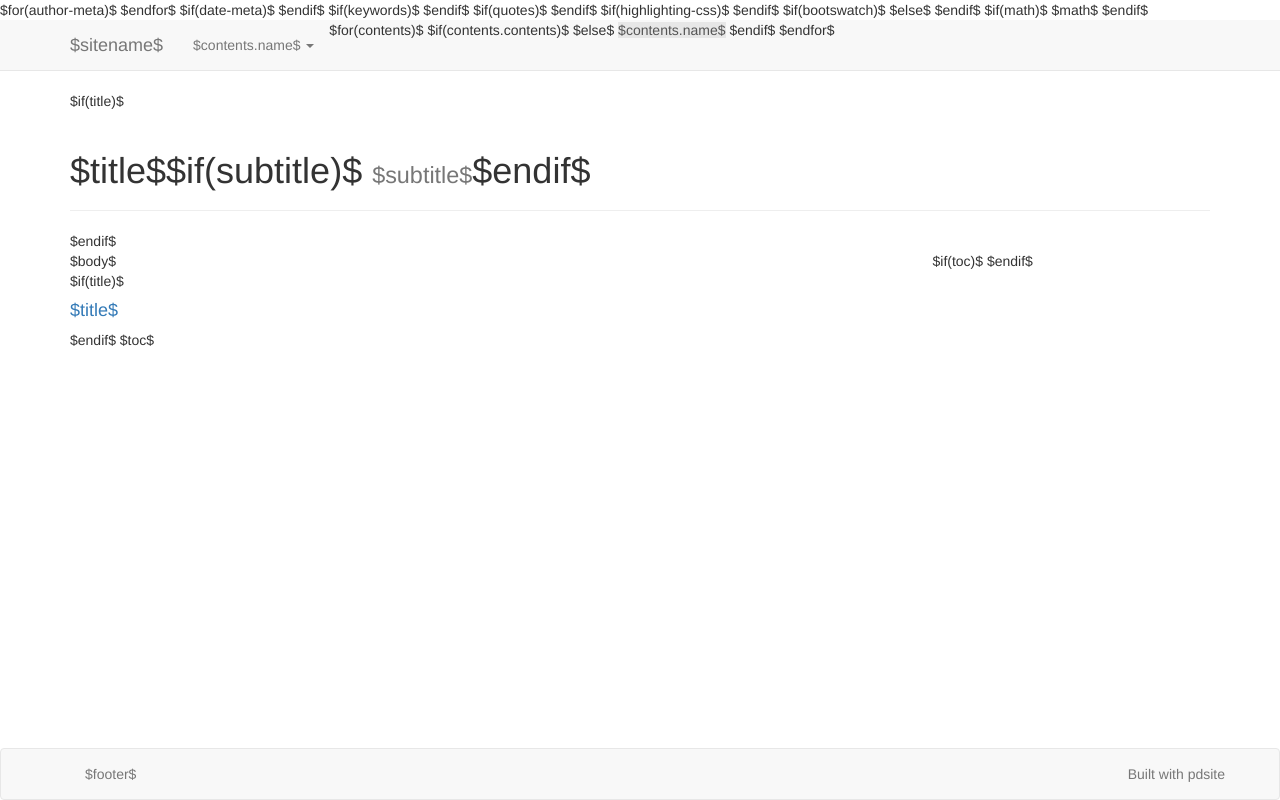
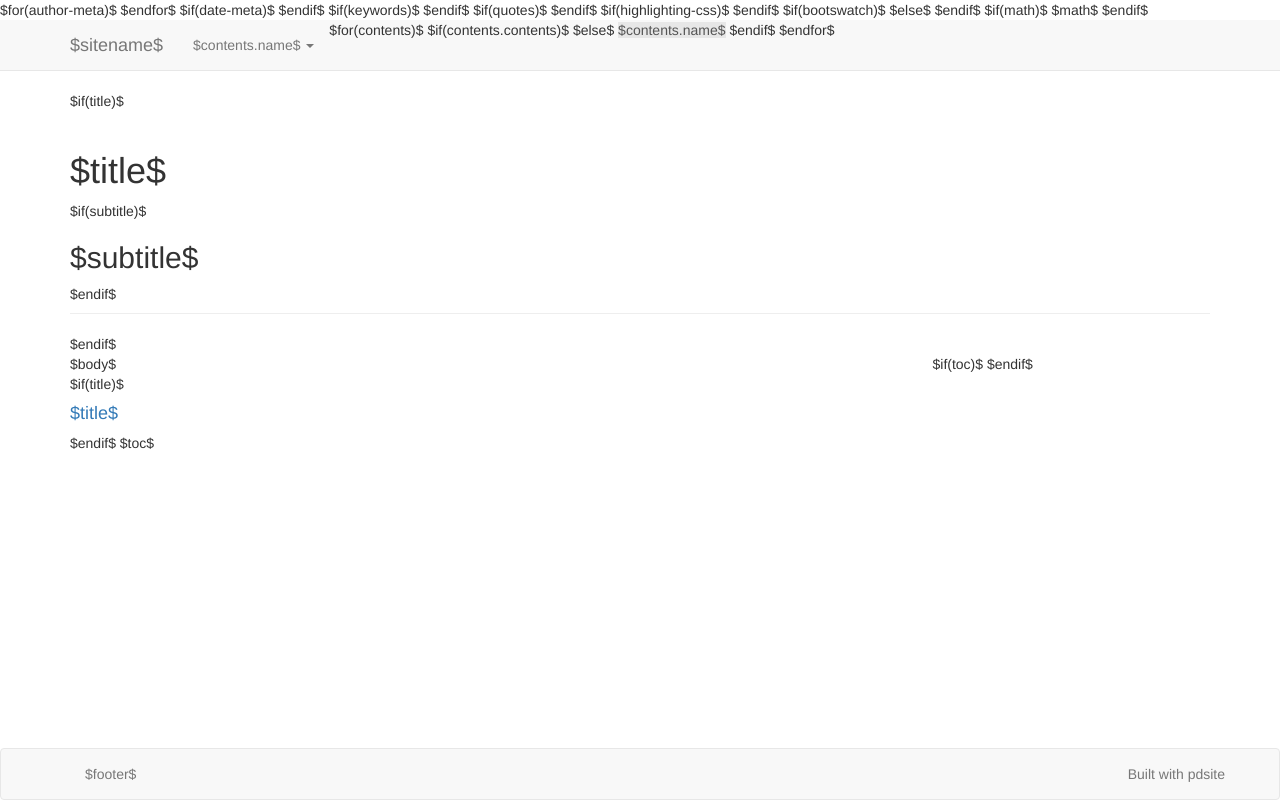
Before and after one commit to GordStephen/pdsite, a plain HTML site: page themes/default/template.html in a window 1280 px wide. Drawn offline with nearby package versions, Linux system fonts and the light colour scheme; files that its build step writes are made by us from their sources.

Commit message:
Put subtitle below title (in h2) # Conflicts: #	themes/default/template.html

```diff
--- a/themes/default/template.html
+++ b/themes/default/template.html
@@ -96,7 +96,7 @@ $endif$
 
     <div class="container">
       $if(title)$
-      <div class="page-header"><h1>$title$$if(subtitle)$ <small>$subtitle$</small>$endif$</h1></div>
+      <div class="page-header"><h1>$title$</h1>$if(subtitle)$<br/><h2>$subtitle$</h2>$endif$</div>
       $endif$
 	<div class="row">
 	    <div class="col-md-9">
```
